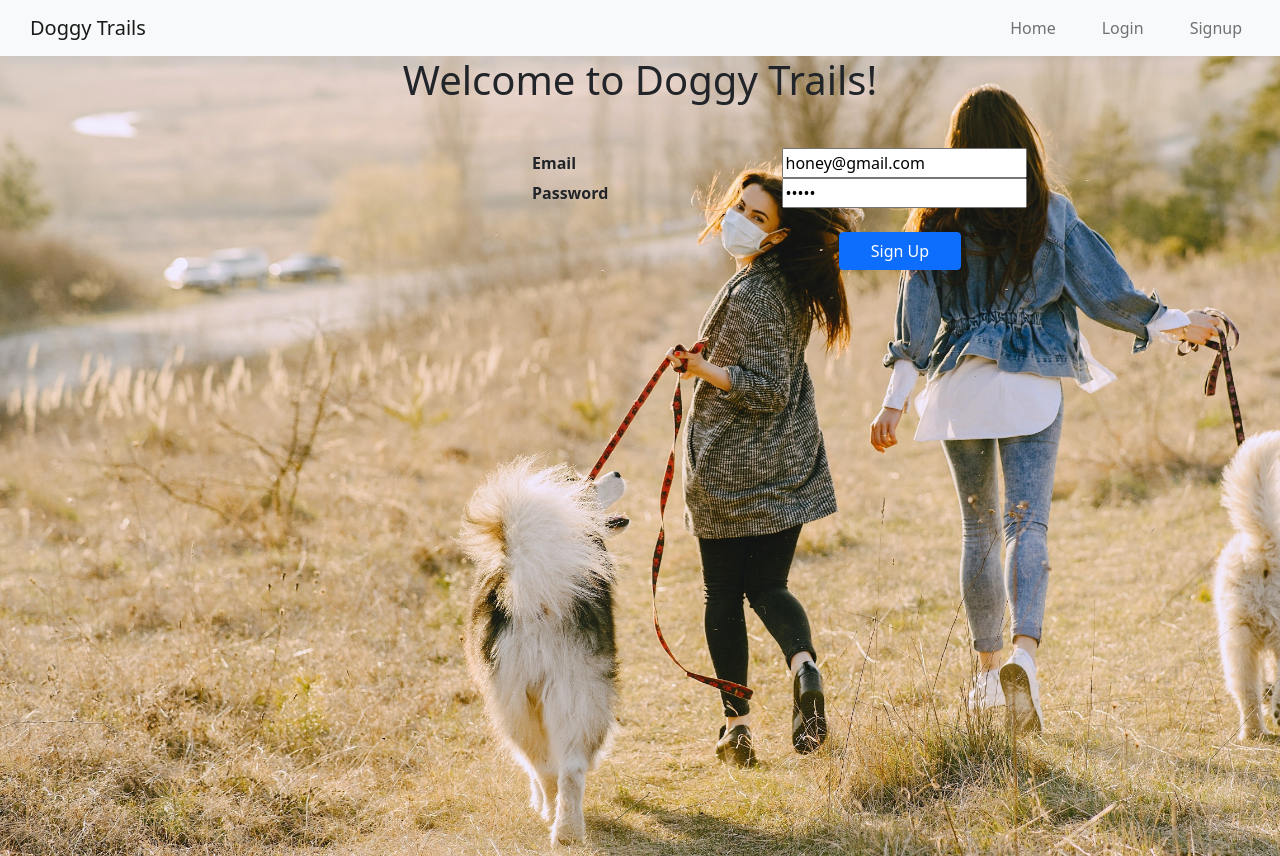
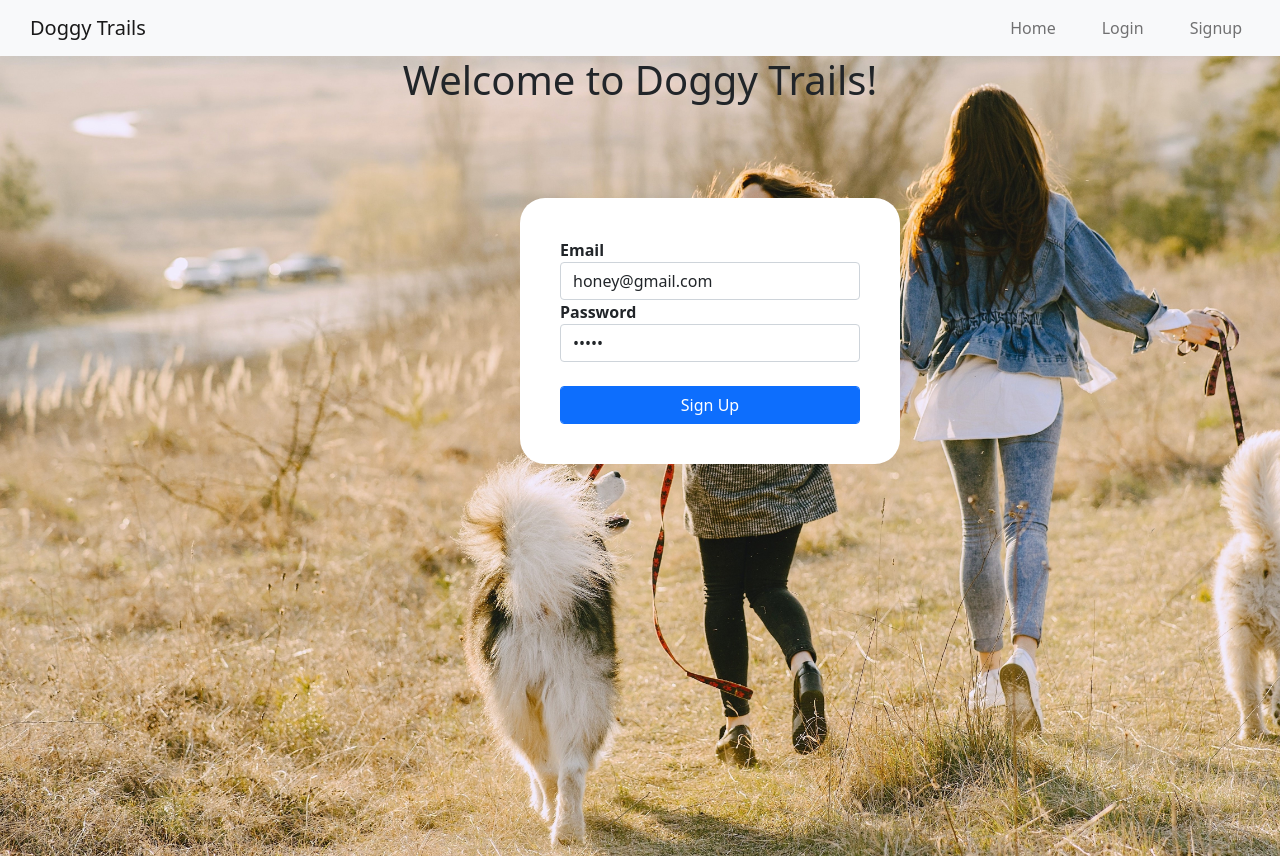
Before and after one commit to shradhalad/HB-Project-Doggy-Trails, a Flask app: page /signup in a window 1280 px wide. Run offline with Flask 2, Linux system fonts and the light colour scheme.

Commit message:
Fix Signup form

```diff
--- a/templates/signup.html
+++ b/templates/signup.html
@@ -30,22 +30,24 @@
 
   <div class="container" style="background-color: transparent;">
     <div class="row justify-content-center">
-      <div class="col-lg-4 opacity-0"></div>
-      <div class="col">
+      <!-- <div class="col-lg-4 opacity-0"></div> -->
+      <div class="col-4" style="background-color: white; border-radius: 25px; margin: 50px; padding: 40px;">
         <form action="/signup" method="post">
-          <label for="email" class="col-lg-4"><b>Email</b></label>
-          <input type="text" class="col-lg-4" placeholder="Enter Email"
-            name="email" value="honey@gmail.com" required>
+          <div class="form-group">
+            <label for="emailOne" class=""><b>Email</b></label>
+            <input id="emailOne" type="text" class="form-control" placeholder="Enter Email" name="email"
+              value="honey@gmail.com" required>
+          </div>
+          <div class="form-group">
+            <label for="passwordOne" class=""><b>Password</b></label>
+            <input id="passwordOne" type="password" class="form-control" placeholder="Enter Password" name="password"
+              value="12345" required>
+          </div>
 
-          <label for="psw" class="col-lg-4"><b>Password</b></label>
-          <input type="password" class="col-lg-4"
-            placeholder="Enter Password" name="password" value="12345" required>
           <br>
-          <br>
-          <button type="submit"
-            class="btn btn-primary col-lg-2 offset-5 signupbtn">Sign
-            Up</button>
-          <!-- </div> -->
+          <div>
+            <button type="submit" class="form-control btn btn-primary signupbtn">Sign Up</button>
+          </div>
         </form>
       </div>
     </div>
```
